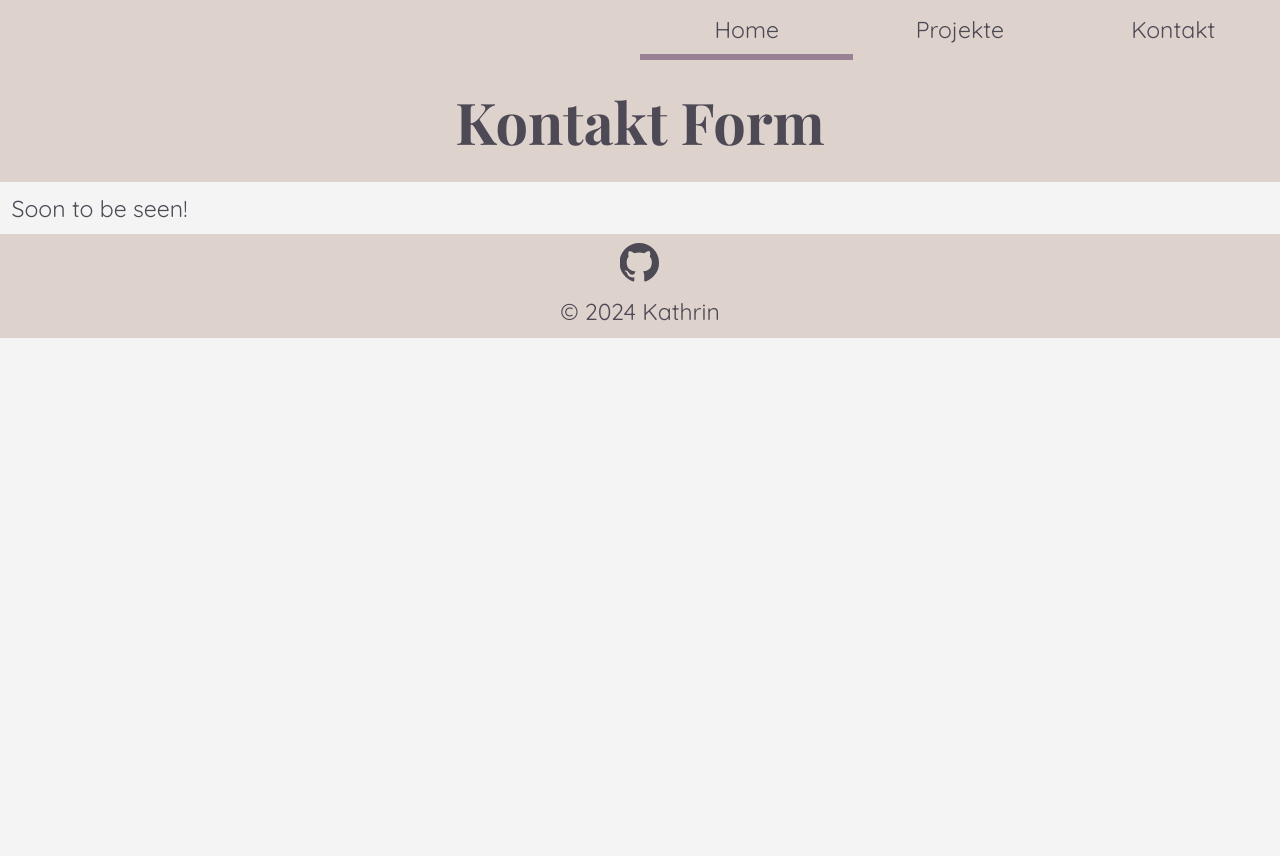
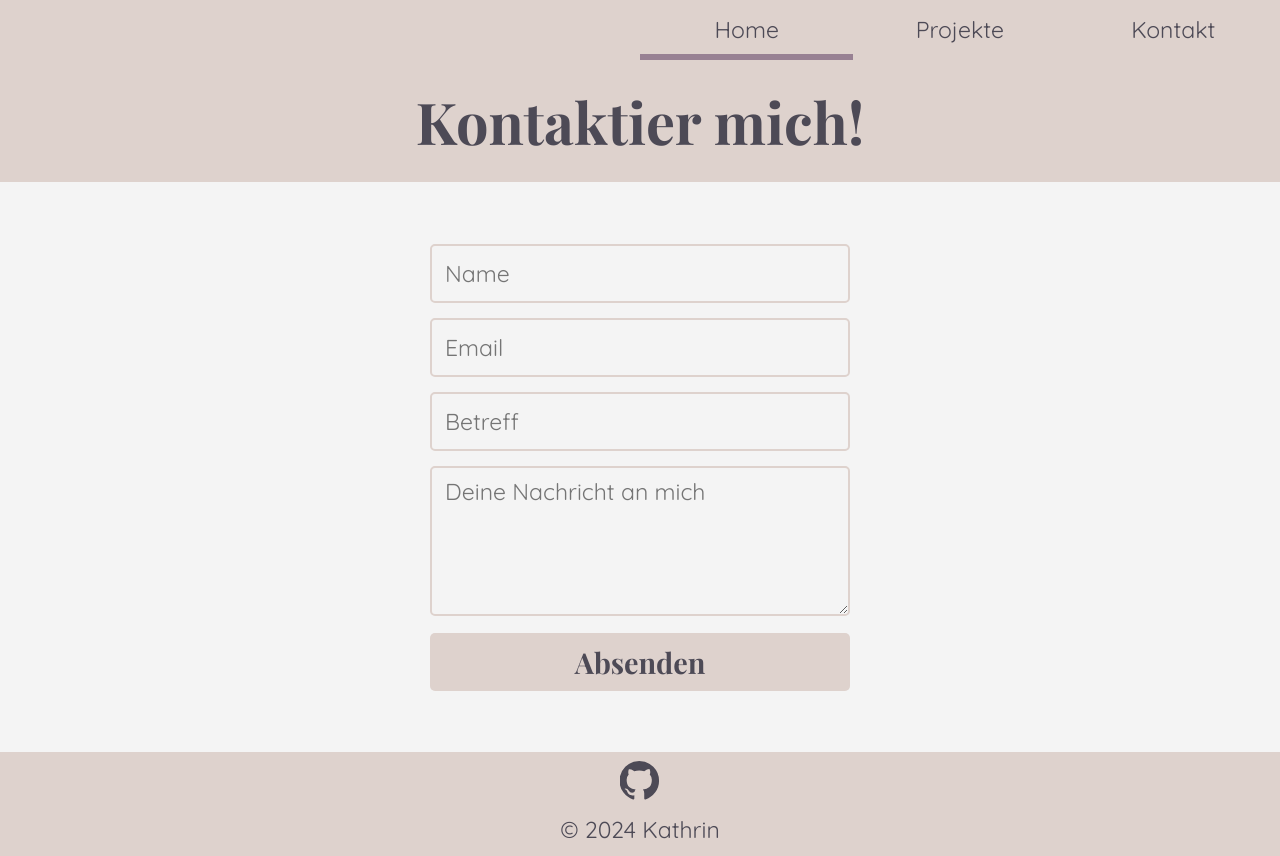
Before and after one commit to kathrinple/PortfolioWebsite, a plain HTML site: page contact.html in a window 1280 px wide. Before the commit the page ends 800 px from the top, so only its background shows below. Drawn offline with nearby package versions, Linux system fonts and the light colour scheme; a web font is replaced by a local one.

Commit message:
contact forrm

```diff
--- a/contact.html
+++ b/contact.html
@@ -24,10 +24,36 @@
         <div class="underline"></div>
       </nav>
       <div class="projects-header">
-        <h1>Kontakt Form</h1>
+        <h1>Kontaktier mich!</h1>
       </div>
       <main>
-        <div class="contact-form">Soon to be seen!</div>
+        <form action="https://formspree.io/f/mnqeewge" method="POST">
+          <input
+            type="text"
+            name="name"
+            placeholder="Name"
+            class="contact-input"
+          />
+          <input
+            type="email"
+            name="email"
+            placeholder="Email"
+            class="contact-input"
+          />
+          <input
+            type="text"
+            name="subject"
+            placeholder="Betreff"
+            class="contact-input"
+          />
+          <textarea
+            name="message"
+            placeholder="Deine Nachricht an mich"
+            class="contact-input"
+          ></textarea>
+          <!-- your other form fields go here -->
+          <input type="submit" value="Absenden" />
+        </form>
       </main>
       <footer>
         <div class="contacts">
--- a/resources/css/contact.css
+++ b/resources/css/contact.css
@@ -21,3 +21,50 @@ main {
   font-size: var(--font-size-title);
   font-family: var(--font-title);
 }
+
+form {
+  max-width: 420px;
+  margin: 50px auto;
+}
+
+.contact-input {
+  border-radius: 5px;
+  line-height: 22px;
+  background-color: transparent;
+  border: 2px solid var(--font-color-orchid);
+  transition: all 0.3s;
+  padding: 13px;
+  margin-bottom: 15px;
+  width: 100%;
+  box-sizing: border-box;
+  outline: 0;
+}
+
+.contact-input:focus {
+  border: 2px solid var(--accent-moss);
+}
+
+textarea {
+  height: 150px;
+  line-height: 150%;
+  resize: vertical;
+}
+
+[type="submit"] {
+  font-family: var(--font-title);
+  width: 100%;
+  background: var(--font-color-orchid);
+  border-radius: 5px;
+  border: 0;
+  cursor: pointer;
+  color: var(--font-color-dark);
+  font-size: var(--font-size-button);
+  padding: 10px 0 10px 0;
+  transition: all 0.3s;
+  margin-top: -4px;
+  font-weight: 700;
+}
+
+[type="submit"]:hover {
+  background: var(--accent-moss);
+}
```
